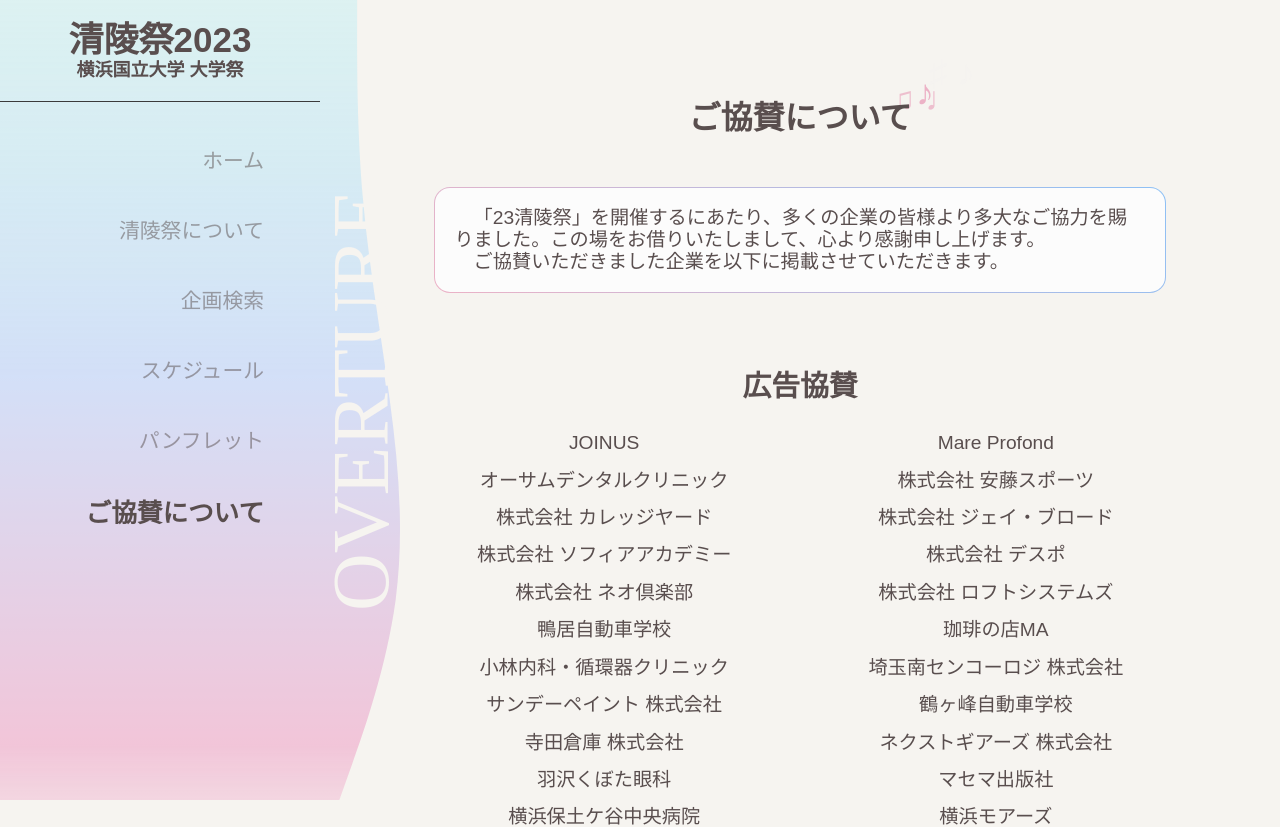
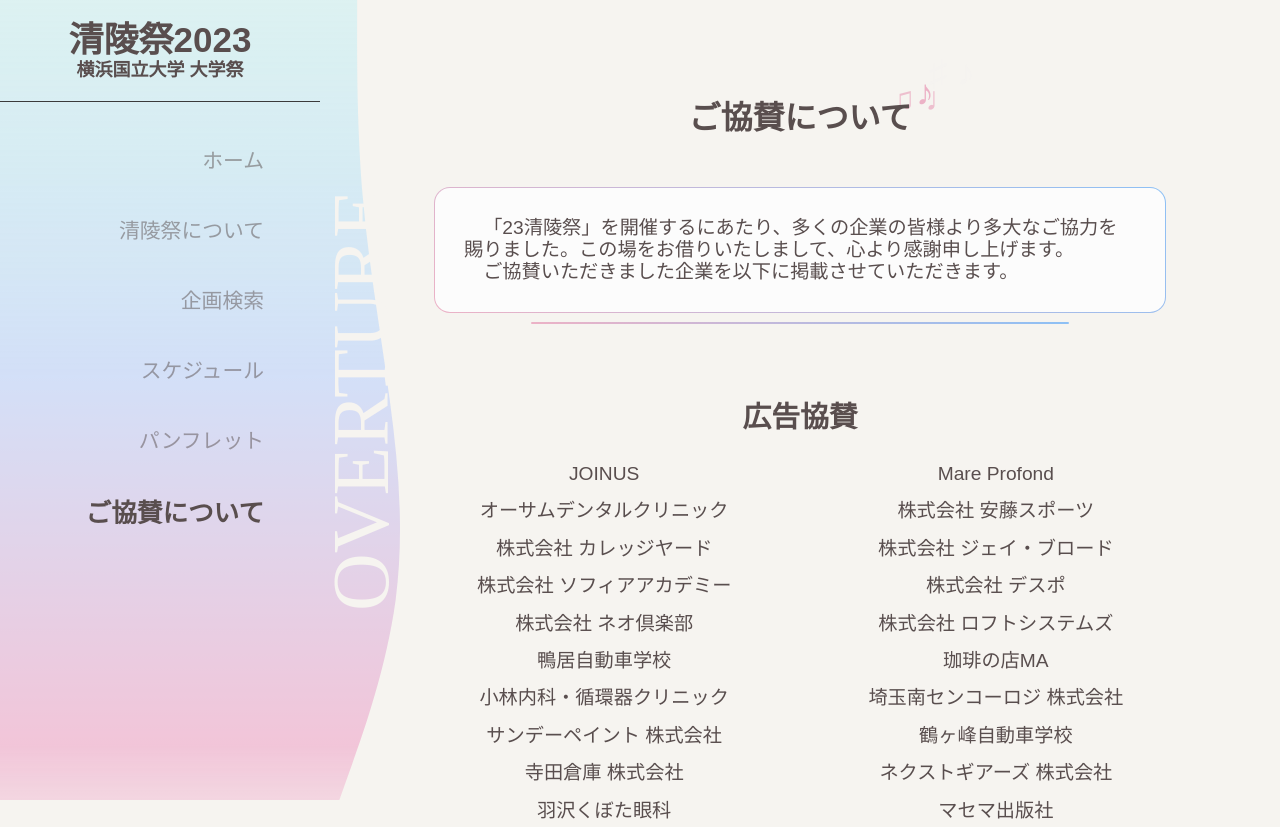
Before and after one commit to ynufes-tech/ynufes-seiryo23, a Nuxt app: page /sponsors in a window 1280 px wide. Shown: the top 827 px of the page. Built offline with nearby package versions, Linux system fonts and the light colour scheme.

Commit message:
🎨 SectionFrameに変更, Slot仕様に変更

```diff
--- a/components/FrameSection.vue
+++ b/components/SectionFrame.vue
@@ -1,18 +1,9 @@
-<script lang="ts" setup>
-const props = withDefaults(
-  defineProps<{
-    sectionTitle: string;
-  }>(),
-  {
-    sectionTitle: "Empty Section Title",
-  }
-);
-</script>
+<script lang="ts" setup></script>
 
 <template>
   <div class="frame-section">
     <div>
-      <div v-html="props.sectionTitle" />
+      <slot />
     </div>
   </div>
 </template>
@@ -26,12 +17,11 @@ const props = withDefaults(
   border-radius: 16px;
 
   > div {
-    display: flex;
     border-radius: 15px;
     background-color: #fcfcfc;
     align-items: center;
     justify-content: center;
-    padding: 1em;
+    padding: 1.5em;
 
     > div {
       display: inline-block;
--- a/pages/sponsors/index.vue
+++ b/pages/sponsors/index.vue
@@ -3,12 +3,13 @@
 <template>
   <div id="sponsors-page-frame">
     <SectionTitle section-title="ご協賛について" />
-    <FrameSection
-      id="sponsors-page-frame-section"
-      section-title="&emsp;「23清陵祭」を開催するにあたり、多くの企業の皆様より多大なご協力を賜りました。この場をお借りいたしまして、心より感謝申し上げます。
-      <br>&emsp;ご協賛いただきました企業を以下に掲載させていただきます。"
-    />
-    <div class="sponsor-sections">
+    <SectionFrame id="sponsors-page-section-frame">
+      &emsp;「23清陵祭」を開催するにあたり、多くの企業の皆様より多大なご協力を賜りました。この場をお借りいたしまして、心より感謝申し上げます。
+      <br />
+      &emsp;ご協賛いただきました企業を以下に掲載させていただきます。
+    </SectionFrame>
+    <div>
+      <hr />
       <section class="sponsor-section">
         <h2>広告協賛</h2>
         <ul>
@@ -173,7 +174,7 @@
     width: 70%;
   }
 
-  #sponsors-page-frame-section {
+  #sponsors-page-section-frame {
     text-align: start;
   }
 
```
